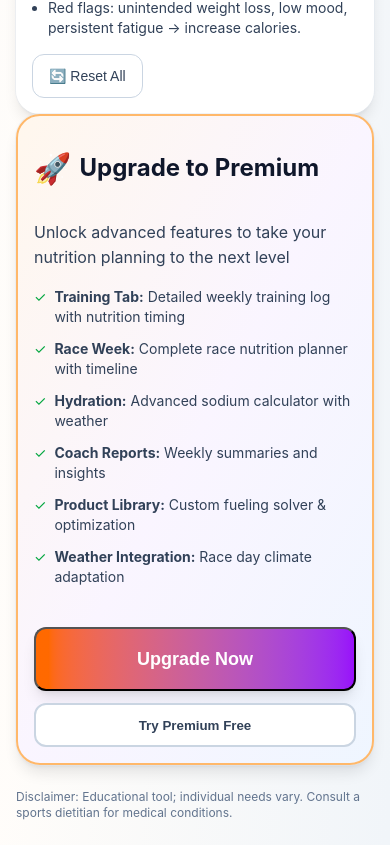
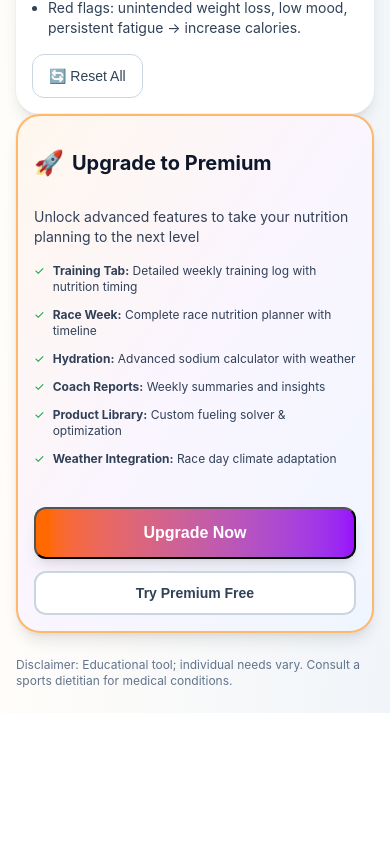
Before and after one commit to kaynejohns/nutrition-planner, a React (Vite) app: page / in a window 390 px wide. Shown: the part 5128-5973 px from the top of the page. After the commit the page ends 5841 px from the top, so only its background shows below. Built offline with nearby package versions, Linux system fonts and the light colour scheme.

Commit message:
Fix mobile responsiveness: upgrade card, help modal, product library, and tables

```diff
--- a/src/App.jsx
+++ b/src/App.jsx
@@ -1814,34 +1814,34 @@ export default function App(){
                       <div className="flex flex-col md:flex-row items-center md:items-start gap-6">
                         <div className="flex-1">
                           <div className="flex items-center gap-2 mb-2">
-                            <span className="text-3xl">🚀</span>
-                            <h2 className="text-2xl font-bold text-slate-900 dark:text-slate-100">Upgrade to Premium</h2>
-                          </div>
-                          <p className="text-slate-700 dark:text-slate-300 mb-4">Unlock advanced features to take your nutrition planning to the next level</p>
+                            <span className="text-2xl sm:text-3xl">🚀</span>
+                            <h2 className="text-xl sm:text-2xl font-bold text-slate-900 dark:text-slate-100">Upgrade to Premium</h2>
+                          </div>
+                          <p className="text-sm sm:text-base text-slate-700 dark:text-slate-300 mb-4">Unlock advanced features to take your nutrition planning to the next level</p>
 
                           <div className="grid sm:grid-cols-2 gap-3 mb-4">
-                            <div className="flex items-start gap-2 text-sm text-slate-700 dark:text-slate-300">
-                              <span className="text-green-600 dark:text-green-400">✓</span>
+                            <div className="flex items-start gap-2 text-xs sm:text-sm text-slate-700 dark:text-slate-300 break-words">
+                              <span className="text-green-600 dark:text-green-400 flex-shrink-0">✓</span>
                               <span><strong>Training Tab:</strong> Detailed weekly training log with nutrition timing</span>
                             </div>
-                            <div className="flex items-start gap-2 text-sm text-slate-700 dark:text-slate-300">
-                              <span className="text-green-600 dark:text-green-400">✓</span>
+                            <div className="flex items-start gap-2 text-xs sm:text-sm text-slate-700 dark:text-slate-300 break-words">
+                              <span className="text-green-600 dark:text-green-400 flex-shrink-0">✓</span>
                               <span><strong>Race Week:</strong> Complete race nutrition planner with timeline</span>
                             </div>
-                            <div className="flex items-start gap-2 text-sm text-slate-700 dark:text-slate-300">
-                              <span className="text-green-600 dark:text-green-400">✓</span>
+                            <div className="flex items-start gap-2 text-xs sm:text-sm text-slate-700 dark:text-slate-300 break-words">
+                              <span className="text-green-600 dark:text-green-400 flex-shrink-0">✓</span>
                               <span><strong>Hydration:</strong> Advanced sodium calculator with weather</span>
                             </div>
-                            <div className="flex items-start gap-2 text-sm text-slate-700 dark:text-slate-300">
-                              <span className="text-green-600 dark:text-green-400">✓</span>
+                            <div className="flex items-start gap-2 text-xs sm:text-sm text-slate-700 dark:text-slate-300 break-words">
+                              <span className="text-green-600 dark:text-green-400 flex-shrink-0">✓</span>
                               <span><strong>Coach Reports:</strong> Weekly summaries and insights</span>
                             </div>
-                            <div className="flex items-start gap-2 text-sm text-slate-700 dark:text-slate-300">
-                              <span className="text-green-600 dark:text-green-400">✓</span>
+                            <div className="flex items-start gap-2 text-xs sm:text-sm text-slate-700 dark:text-slate-300 break-words">
+                              <span className="text-green-600 dark:text-green-400 flex-shrink-0">✓</span>
                               <span><strong>Product Library:</strong> Custom fueling solver & optimization</span>
                             </div>
-                            <div className="flex items-start gap-2 text-sm text-slate-700 dark:text-slate-300">
-                              <span className="text-green-600 dark:text-green-400">✓</span>
+                            <div className="flex items-start gap-2 text-xs sm:text-sm text-slate-700 dark:text-slate-300 break-words">
+                              <span className="text-green-600 dark:text-green-400 flex-shrink-0">✓</span>
                               <span><strong>Weather Integration:</strong> Race day climate adaptation</span>
                             </div>
                           </div>
@@ -1849,13 +1849,13 @@ export default function App(){
                         <div className="w-full md:w-auto flex flex-col gap-3">
                           <button
                             onClick={() => setIsPremium(true)}
-                            className="px-8 py-4 bg-gradient-to-r from-orange-500 to-purple-600 text-white rounded-xl font-bold text-lg hover:from-orange-600 hover:to-purple-700 transition-all shadow-lg hover:shadow-xl"
+                            className="px-6 sm:px-8 py-3 sm:py-4 bg-gradient-to-r from-orange-500 to-purple-600 text-white rounded-xl font-bold text-base sm:text-lg hover:from-orange-600 hover:to-purple-700 transition-all shadow-lg hover:shadow-xl"
                           >
                             Upgrade Now
                           </button>
                           <button
                             onClick={() => setIsPremium(true)}
-                            className="px-8 py-3 bg-white dark:bg-slate-800 text-slate-700 dark:text-slate-300 rounded-xl font-semibold border-2 border-slate-300 dark:border-slate-600 hover:bg-slate-50 dark:hover:bg-slate-700 transition-all"
+                            className="px-6 sm:px-8 py-2 sm:py-3 bg-white dark:bg-slate-800 text-slate-700 dark:text-slate-300 rounded-xl font-semibold text-sm sm:text-base border-2 border-slate-300 dark:border-slate-600 hover:bg-slate-50 dark:hover:bg-slate-700 transition-all"
                           >
                             Try Premium Free
                           </button>
@@ -1886,18 +1886,18 @@ export default function App(){
 
                 {/* Help Modal */}
                 {showRaceHelp && (
-                  <div className="mb-6 p-6 bg-gradient-to-br from-orange-50 to-blue-50 dark:from-slate-800 dark:to-slate-900 border-2 border-orange-300 dark:border-orange-700 rounded-xl space-y-4">
+                  <div className="mb-6 p-4 sm:p-6 bg-gradient-to-br from-orange-50 to-blue-50 dark:from-slate-800 dark:to-slate-900 border-2 border-orange-300 dark:border-orange-700 rounded-xl space-y-4 overflow-hidden">
                     <div className="flex items-center justify-between">
-                      <h3 className="text-xl font-bold text-slate-900 dark:text-slate-100">📚 How to Use Race Week</h3>
+                      <h3 className="text-lg sm:text-xl font-bold text-slate-900 dark:text-slate-100">📚 How to Use Race Week</h3>
                       <button
                         onClick={() => setShowRaceHelp(false)}
-                        className="text-slate-500 hover:text-slate-700 dark:text-slate-400 dark:hover:text-slate-200 text-2xl font-bold"
+                        className="text-slate-500 hover:text-slate-700 dark:text-slate-400 dark:hover:text-slate-200 text-2xl font-bold flex-shrink-0 ml-2"
                       >
                         ×
                       </button>
                     </div>
 
-                    <div className="space-y-3 text-sm text-slate-700 dark:text-slate-300">
+                    <div className="space-y-3 text-xs sm:text-sm text-slate-700 dark:text-slate-300 break-words">
                       <div>
                         <strong className="text-orange-600 dark:text-orange-400">1️⃣ Race Setup:</strong>
                         <p>Select your race type, date, and goal time. The system calculates your calorie and carbohydrate needs.</p>
@@ -2438,8 +2438,8 @@ export default function App(){
                   </div>
 
                   {/* Product Mix Table with Steppers */}
-                  <div className="overflow-x-auto">
-                    <table className="w-full text-sm">
+                  <div className="overflow-x-auto -mx-2 px-2">
+                    <table className="w-full text-xs sm:text-sm min-w-[600px]">
                       <thead>
                         <tr className="border-b border-slate-200 dark:border-slate-700">
                           <th className="text-left py-3 px-2 font-semibold text-slate-700 dark:text-slate-300">Product</th>
@@ -2459,24 +2459,24 @@ export default function App(){
 
                           return (
                             <tr key={p.id} className="border-b border-slate-100 dark:border-slate-800 hover:bg-slate-50 dark:hover:bg-slate-900">
-                              <td className="py-3 px-2 font-medium text-slate-900 dark:text-slate-100">{p.name}</td>
+                              <td className="py-3 px-2 font-medium text-slate-900 dark:text-slate-100 break-words">{p.name}</td>
                               <td className="text-center py-3 px-2 text-slate-600 dark:text-slate-400">{p.carbs}g</td>
                               <td className="text-center py-3 px-2 text-slate-600 dark:text-slate-400">{p.fluid}ml</td>
                               <td className="text-center py-3 px-2 text-slate-600 dark:text-slate-400">{p.sodium}mg</td>
                               <td className="py-3 px-2">
-                                <div className="flex items-center justify-center gap-2">
+                                <div className="flex items-center justify-center gap-1 sm:gap-2">
                                   <button
                                     onClick={() => setProductCounts(prev => ({...prev, [p.id]: Math.max(0, (prev[p.id] || 0) - 1)}))}
-                                    className="w-8 h-8 flex items-center justify-center rounded-lg bg-slate-200 dark:bg-slate-700 text-slate-700 dark:text-slate-300 hover:bg-slate-300 dark:hover:bg-slate-600 font-bold"
+                                    className="w-7 h-7 sm:w-8 sm:h-8 flex items-center justify-center rounded-lg bg-slate-200 dark:bg-slate-700 text-slate-700 dark:text-slate-300 hover:bg-slate-300 dark:hover:bg-slate-600 font-bold text-sm"
                                     aria-label={`Decrease ${p.name}`}
                                     tabIndex={0}
                                   >
                                     −
                                   </button>
-                                  <div className="w-12 text-center font-bold text-slate-900 dark:text-slate-100">{count}</div>
+                                  <div className="w-10 sm:w-12 text-center font-bold text-slate-900 dark:text-slate-100">{count}</div>
                                   <button
                                     onClick={() => setProductCounts(prev => ({...prev, [p.id]: ((prev[p.id] || 0) + 1)}))}
-                                    className="w-8 h-8 flex items-center justify-center rounded-lg bg-slate-200 dark:bg-slate-700 text-slate-700 dark:text-slate-300 hover:bg-slate-300 dark:hover:bg-slate-600 font-bold"
+                                    className="w-7 h-7 sm:w-8 sm:h-8 flex items-center justify-center rounded-lg bg-slate-200 dark:bg-slate-700 text-slate-700 dark:text-slate-300 hover:bg-slate-300 dark:hover:bg-slate-600 font-bold text-sm"
                                     aria-label={`Increase ${p.name}`}
                                     tabIndex={0}
                                   >
@@ -2484,7 +2484,7 @@ export default function App(){
                                   </button>
                                 </div>
                               </td>
-                              <td className="text-right py-3 px-2 text-slate-600 dark:text-slate-400">
+                              <td className="text-right py-3 px-2 text-slate-600 dark:text-slate-400 text-xs sm:text-sm break-words">
                                 {carbs}g / {fluid}ml / {sodium}mg
                               </td>
                             </tr>
@@ -2528,54 +2528,54 @@ export default function App(){
                     </div>
 
                     {/* Column Headers */}
-                    <div className="grid grid-cols-12 gap-2 mb-2 pb-2 border-b border-slate-300 dark:border-slate-600">
-                      <div className="col-span-3 font-semibold text-sm text-slate-700 dark:text-slate-300">Product</div>
-                      <div className="col-span-2 font-semibold text-sm text-slate-700 dark:text-slate-300">Carbs (g)</div>
-                      <div className="col-span-2 font-semibold text-sm text-slate-700 dark:text-slate-300">Fluid (ml)</div>
-                      <div className="col-span-2 font-semibold text-sm text-slate-700 dark:text-slate-300">Sodium (mg)</div>
+                    <div className="hidden sm:grid grid-cols-12 gap-2 mb-2 pb-2 border-b border-slate-300 dark:border-slate-600">
+                      <div className="col-span-3 font-semibold text-xs sm:text-sm text-slate-700 dark:text-slate-300">Product</div>
+                      <div className="col-span-2 font-semibold text-xs sm:text-sm text-slate-700 dark:text-slate-300">Carbs (g)</div>
+                      <div className="col-span-2 font-semibold text-xs sm:text-sm text-slate-700 dark:text-slate-300">Fluid (ml)</div>
+                      <div className="col-span-2 font-semibold text-xs sm:text-sm text-slate-700 dark:text-slate-300">Sodium (mg)</div>
                       <div className="col-span-3"></div>
                     </div>
 
                     <div className="space-y-3">
                       {products.map(p => (
-                        <div key={p.id} className="grid grid-cols-12 gap-2 p-3 bg-slate-50 dark:bg-slate-900 rounded-lg border border-slate-200 dark:border-slate-700">
+                        <div key={p.id} className="flex flex-col sm:grid sm:grid-cols-12 gap-2 p-3 bg-slate-50 dark:bg-slate-900 rounded-lg border border-slate-200 dark:border-slate-700">
                           <input
                             type="text"
                             value={p.name}
                             onChange={e => setProducts(prev => prev.map(prod => prod.id === p.id ? {...prod, name: e.target.value} : prod))}
-                            className="col-span-3 border border-slate-300 dark:border-slate-600 bg-white dark:bg-slate-800 rounded px-2 py-1 text-sm"
+                            className="col-span-12 sm:col-span-3 border border-slate-300 dark:border-slate-600 bg-white dark:bg-slate-800 rounded px-2 py-1 text-xs sm:text-sm"
                             placeholder="Product name"
                           />
-                          <div className="col-span-2">
+                          <div className="col-span-12 sm:col-span-2">
                             <input
                               type="number"
                               value={p.carbs}
                               onChange={e => setProducts(prev => prev.map(prod => prod.id === p.id ? {...prod, carbs: parseInt(e.target.value) || 0} : prod))}
-                              className="w-full border border-slate-300 dark:border-slate-600 bg-white dark:bg-slate-800 rounded px-2 py-1 text-sm"
-                              placeholder="g"
+                              className="w-full border border-slate-300 dark:border-slate-600 bg-white dark:bg-slate-800 rounded px-2 py-1 text-xs sm:text-sm"
+                              placeholder="Carbs (g)"
                             />
                           </div>
-                          <div className="col-span-2">
+                          <div className="col-span-12 sm:col-span-2">
                             <input
                               type="number"
                               value={p.fluid}
                               onChange={e => setProducts(prev => prev.map(prod => prod.id === p.id ? {...prod, fluid: parseInt(e.target.value) || 0} : prod))}
-                              className="w-full border border-slate-300 dark:border-slate-600 bg-white dark:bg-slate-800 rounded px-2 py-1 text-sm"
-                              placeholder="ml"
+                              className="w-full border border-slate-300 dark:border-slate-600 bg-white dark:bg-slate-800 rounded px-2 py-1 text-xs sm:text-sm"
+                              placeholder="Fluid (ml)"
                             />
                           </div>
-                          <div className="col-span-2">
+                          <div className="col-span-12 sm:col-span-2">
                             <input
                               type="number"
                               value={p.sodium}
                               onChange={e => setProducts(prev => prev.map(prod => prod.id === p.id ? {...prod, sodium: parseInt(e.target.value) || 0} : prod))}
-                              className="w-full border border-slate-300 dark:border-slate-600 bg-white dark:bg-slate-800 rounded px-2 py-1 text-sm"
-                              placeholder="mg"
+                              className="w-full border border-slate-300 dark:border-slate-600 bg-white dark:bg-slate-800 rounded px-2 py-1 text-xs sm:text-sm"
+                              placeholder="Sodium (mg)"
                             />
                           </div>
                           <button
                             onClick={() => setProducts(prev => prev.filter(prod => prod.id !== p.id))}
-                            className="col-span-3 px-3 py-1 bg-red-500 text-white rounded text-sm hover:bg-red-600 transition-all"
+                            className="col-span-12 sm:col-span-3 px-3 py-1 bg-red-500 text-white rounded text-xs sm:text-sm hover:bg-red-600 transition-all"
                             aria-label={`Delete ${p.name}`}
                           >
                             Delete
```
